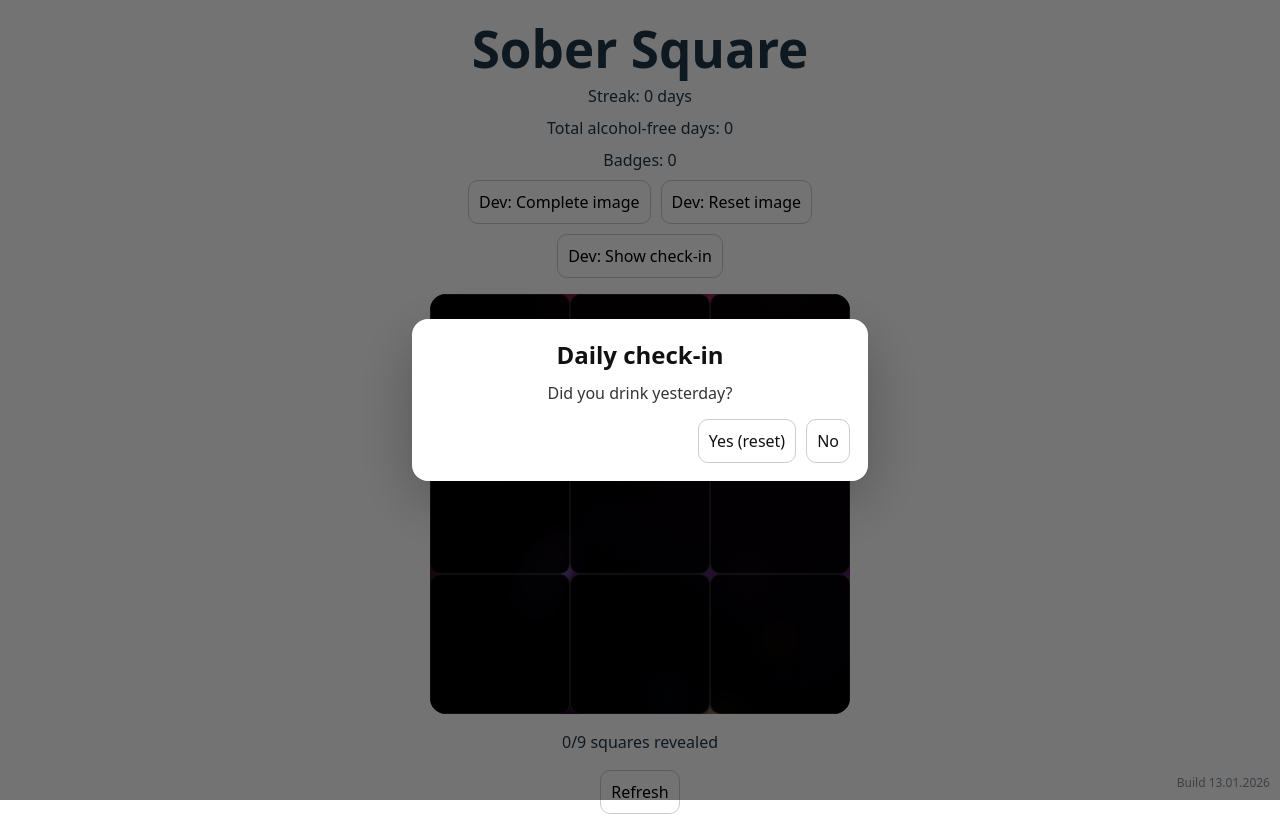
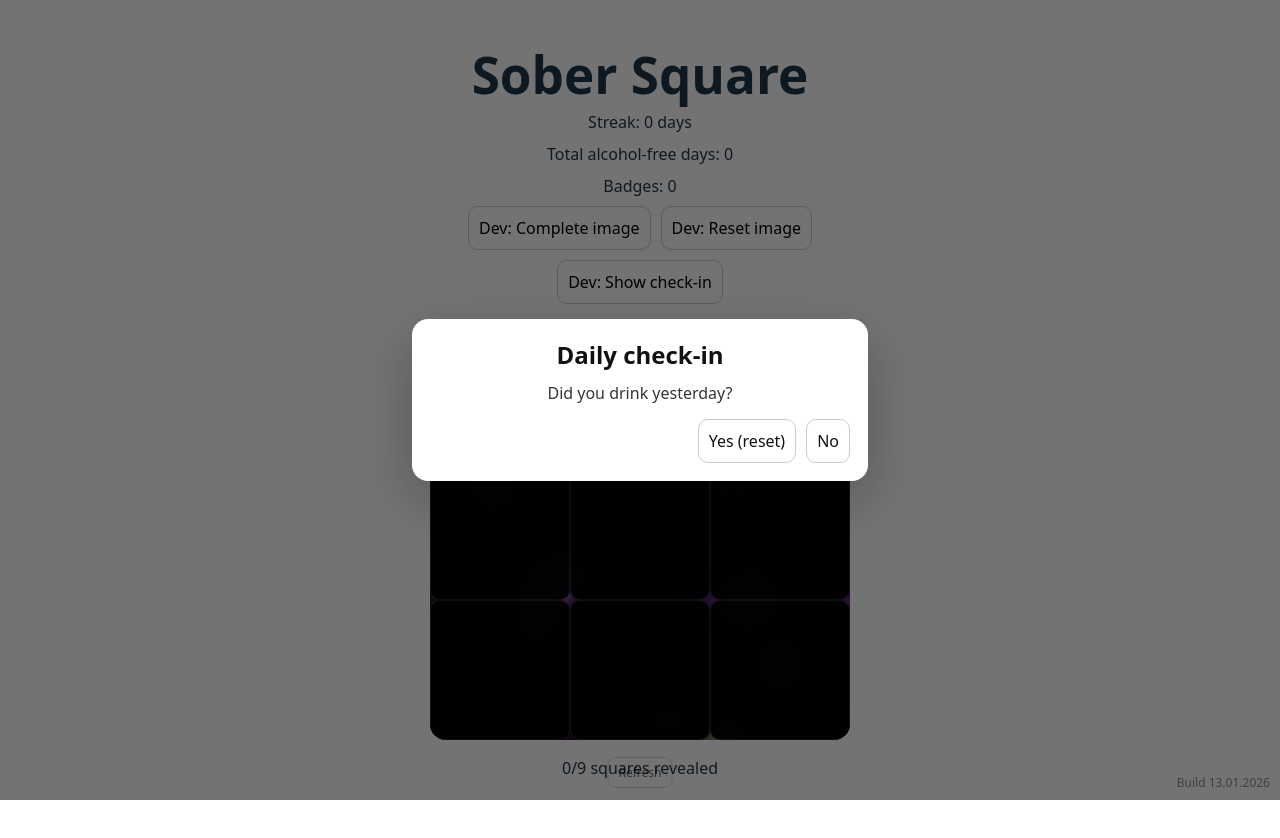
Before and after one commit to Boon-Invest/sober-square, a React (Vite) app: page / in a window 1280 px wide. After the commit the page ends 812 px from the top, so only its background shows below. Built offline with nearby package versions, Linux system fonts and the light colour scheme.

Commit message:
Tidy force refresh button placement fix

```diff
--- a/src/App.jsx
+++ b/src/App.jsx
@@ -367,7 +367,7 @@ const TOTAL = GRID * GRID;
         {revealed.size}/{TOTAL} squares revealed
       </p>
 
-      <button onClick={forceRefresh} style={{ marginTop: 8 }}>
+      <button className="forceRefresh" onClick={forceRefresh} style={{ marginTop: 8 }}>
       Refresh
       </button>
 
```
